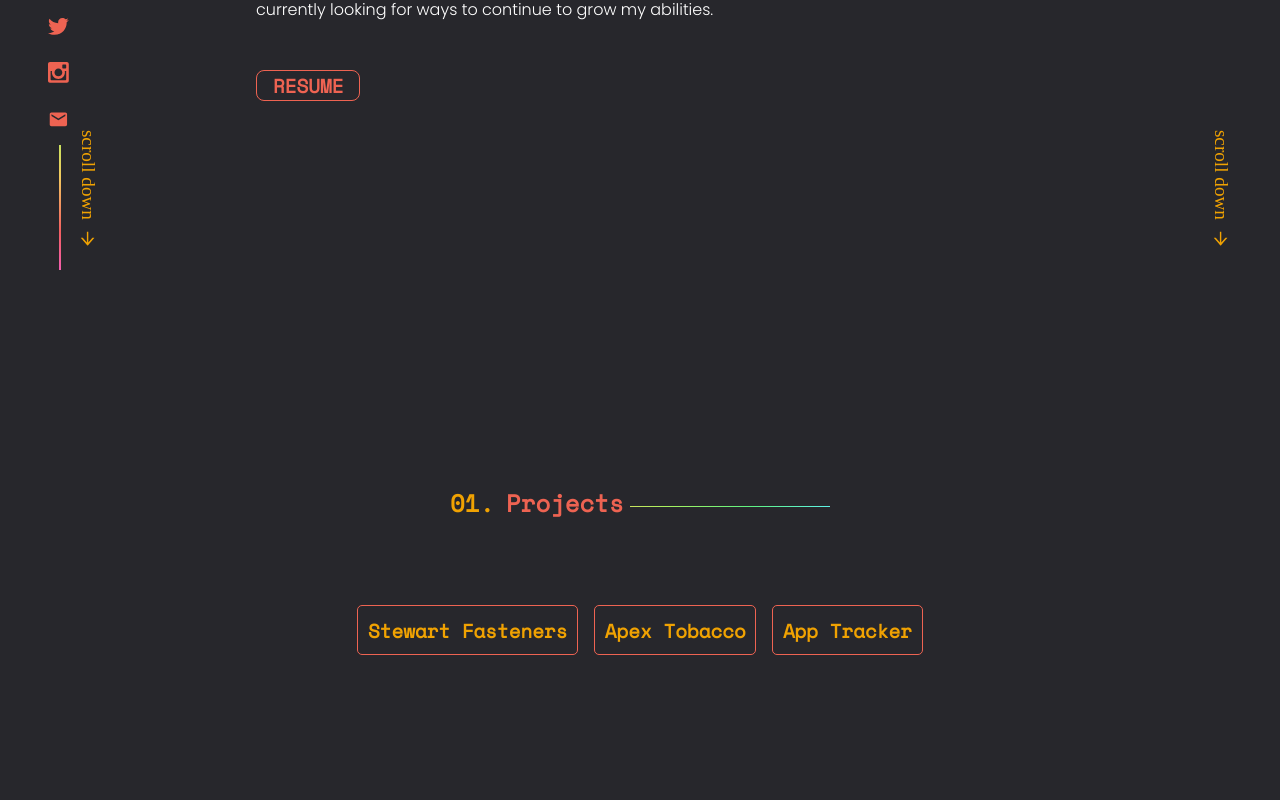
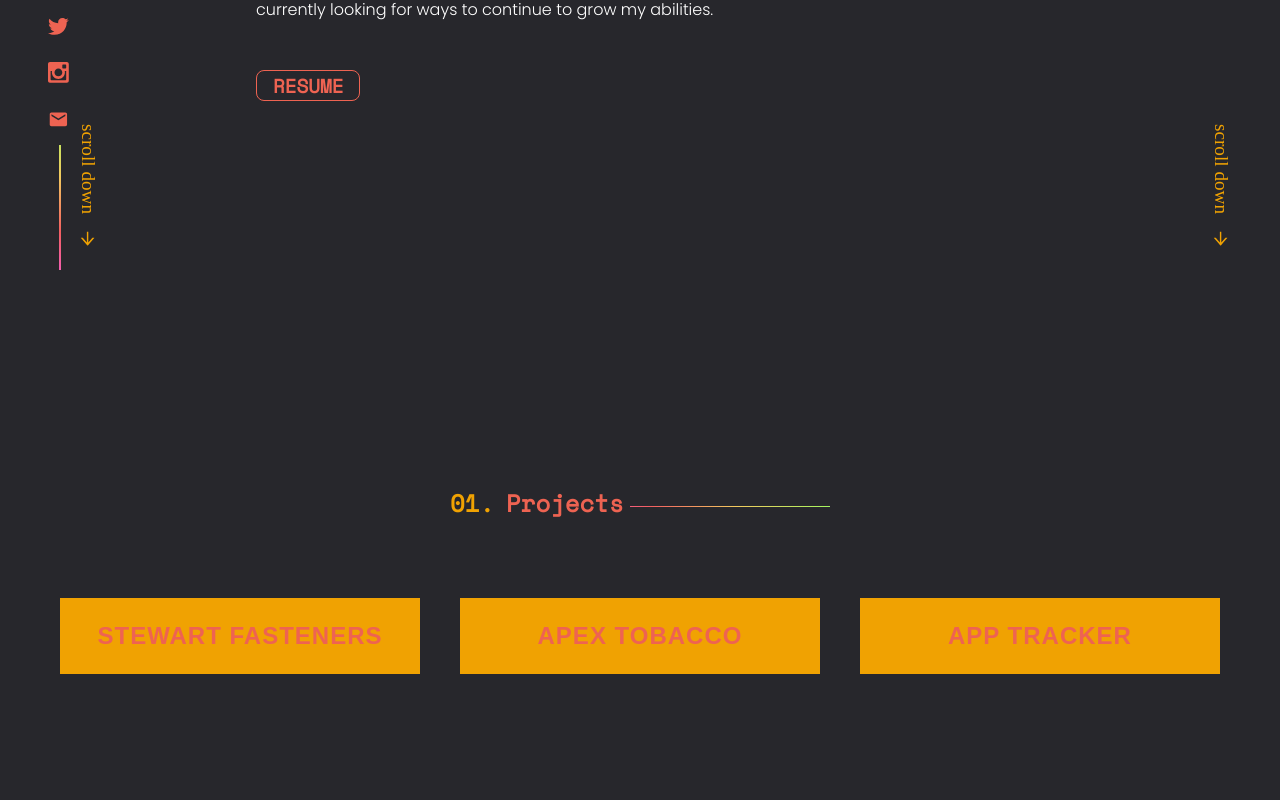
Before and after one commit to GeoffKellyNC/portfolio, a React (Create React App) app: page / in a window 1280 px wide. Shown: the part 520-1320 px from the top of the page. Built offline with nearby package versions, Linux system fonts and the light colour scheme.

Commit message:
changed projects from NavLinks with react router to use project id and a button

```diff
--- a/src/App.js
+++ b/src/App.js
@@ -65,9 +65,10 @@ function App() {
 
     setTimeout(() => {
         setLoading(!loading)
-    }, 100);
+    }, 3000);
 
   },[])
+
 
 
 
@@ -251,6 +252,8 @@ const StyledApp = styled.div`
     animation-iteration-count: infinite;
 }
 
+
+
 @keyframes bounce-1 {
   0% {
     -webkit-transform: translateY(0);
--- a/src/sections/about/About.js
+++ b/src/sections/about/About.js
@@ -38,11 +38,9 @@ function About( { aboutRef } ) {
             })
         }
         </div>
-        <div>
-        {
-            isOpen && <CardInfo cardID = {cardID} cardInfo = {data} setIsOpen = {setIsOpen}/>
-        }
-        </div>
+            {
+                isOpen && <CardInfo cardID = {cardID} cardInfo = {data} setIsOpen = {setIsOpen}/>
+            }
     </StyledAbout>
   )
 }
@@ -95,6 +93,10 @@ const StyledAbout = styled.div`
     }
 
 
+
+
+
+
     @media (max-width: 768px) {
         .card-container {
             flex-direction: column;
--- a/src/sections/about/components/CardInfo.js
+++ b/src/sections/about/components/CardInfo.js
@@ -1,4 +1,5 @@
 import React from 'react'
+import styled from 'styled-components'
 
 function CardInfo({cardID, cardInfo, setIsOpen}) {
 
@@ -12,11 +13,52 @@ function CardInfo({cardID, cardInfo, setIsOpen}) {
     console.log(selectedCard)
 
     return (
-    <div>
+    <StyledCardInfo>
+      <div className = {`card-info-container ${selectedCard.title}`} >
         <div> {selectedCard.moreInfo.text} </div>
         <button onClick = {() =>setIsOpen(false)}>Close</button>
-    </div>
+      </div>
+    </StyledCardInfo>
   )
 }
 
 export default CardInfo
+
+const StyledCardInfo = styled.div`
+  margin: 0;
+  padding: 0;
+
+  .card-info-container {
+    display: flex;
+    flex-direction: column;
+    justify-content: center;
+    align-items: center;
+    width: 100%;
+    height: 20em;
+    background-color: #fff;
+    border-radius: 5px;
+    box-shadow: 0px 0px 10px rgba(0,0,0,0.5);
+    padding: 2em;
+    position: relative;
+  }
+
+
+        .About {
+          background: linear-gradient(315deg, #F0A20270, #fa1d1d70);
+        }
+
+        .Technology {
+          background: linear-gradient(315deg, #03a9f470, #ff005870);
+          color: red;
+        }
+
+        .Interests {
+          background: linear-gradient(315deg, #4dff03, #00d0ff);
+        }
+
+
+
+
+
+
+`
--- a/src/sections/projects/Projects.js
+++ b/src/sections/projects/Projects.js
@@ -1,6 +1,5 @@
 import React, { useState } from 'react';
 import styled from 'styled-components';
-import { Route, NavLink, useRouteMatch } from 'react-router-dom';
 
 //! -- Importing Project Images -- //
 
@@ -14,8 +13,15 @@ import Project from './components/Project';
 
 const Projects = ({projectsRef}) => {
     const [projectInfo] = useState(projectData);
+    const [projectID, setProjectID] = useState(null);
+    const [isOpen, setIsOpen] = useState(false);
 
-    const { path, url } = useRouteMatch();
+
+    const handleProjectClick = (id) => {
+        setProjectID(id);
+        setIsOpen(true);
+    }
+
 
     return(
         <StyledProjects className = 'project-container' ref = {projectsRef} >
@@ -28,18 +34,18 @@ const Projects = ({projectsRef}) => {
                     {
                         projectInfo.map(project => {
                             return(
-                                <NavLink
-                                    to = {`${url}${project.id}`}
-                                    className = 'project-link '
+                                <button
+                                    className = 'project-button '
                                     key = {project.id}
-                                    > {project.title}</NavLink>
+                                    onClick = {() => {handleProjectClick(project.id)} }
+                                    > {project.title}</button>
                             )
                         })
                     }
                 </div>
-            <Route path = {`${path}:projectID`} >
-                <Project projectData = {projectInfo} />
-            </Route>
+                {
+                    isOpen && <Project projectID = {projectID} projectData = {projectInfo} setIsOpen = {setIsOpen}/>
+                }
         </StyledProjects>
     )
 }
@@ -110,19 +116,21 @@ const StyledProjects = styled.div`
     }
 
 
-    .project-link {
-        text-decoration: none;
-        color: ${pr => pr.theme.colors.secondary};
-        font-size: ${pr => pr.theme.fontSizes.small};
-        font-weight: ${pr => pr.theme.fontWeights.bold};
-        margin: 1em 0;
-        padding: 0.5em;
-        border: 1px solid ${pr => pr.theme.colors.primary};
-        border-radius: 5px;
-        transition: all .2s ease-in-out;
+    .project-button {
+        background: ${pr => pr.theme.colors.secondary};
+        color: ${pr => pr.theme.colors.primary};
+        border: none;
+        border-radius: calc(2 * var(--border-width));
+        padding: 1em;
+        font-size: 1.5em;
+        font-weight: bold;
+        width: 15em;
+        margin: 0.5em;
+        cursor: pointer;
+        transition: all 0.3s ease-in-out;
         &:hover {
-            color: ${pr => pr.theme.colors.primary};
-        }
+            background: ${pr => pr.theme.colors.primary};
+            color: ${pr => pr.theme.colors.secondary};
     }
 
 
--- a/src/sections/projects/components/Project.js
+++ b/src/sections/projects/components/Project.js
@@ -6,9 +6,8 @@ import styled from 'styled-components';
 
 import { FaGithubSquare } from 'react-icons/fa';
 
-const Project = ({ projectData }) => {
+const Project = ({ projectData, projectID, setIsOpen }) => {
 
-    const { projectID } = useParams();
 
 
 
```
